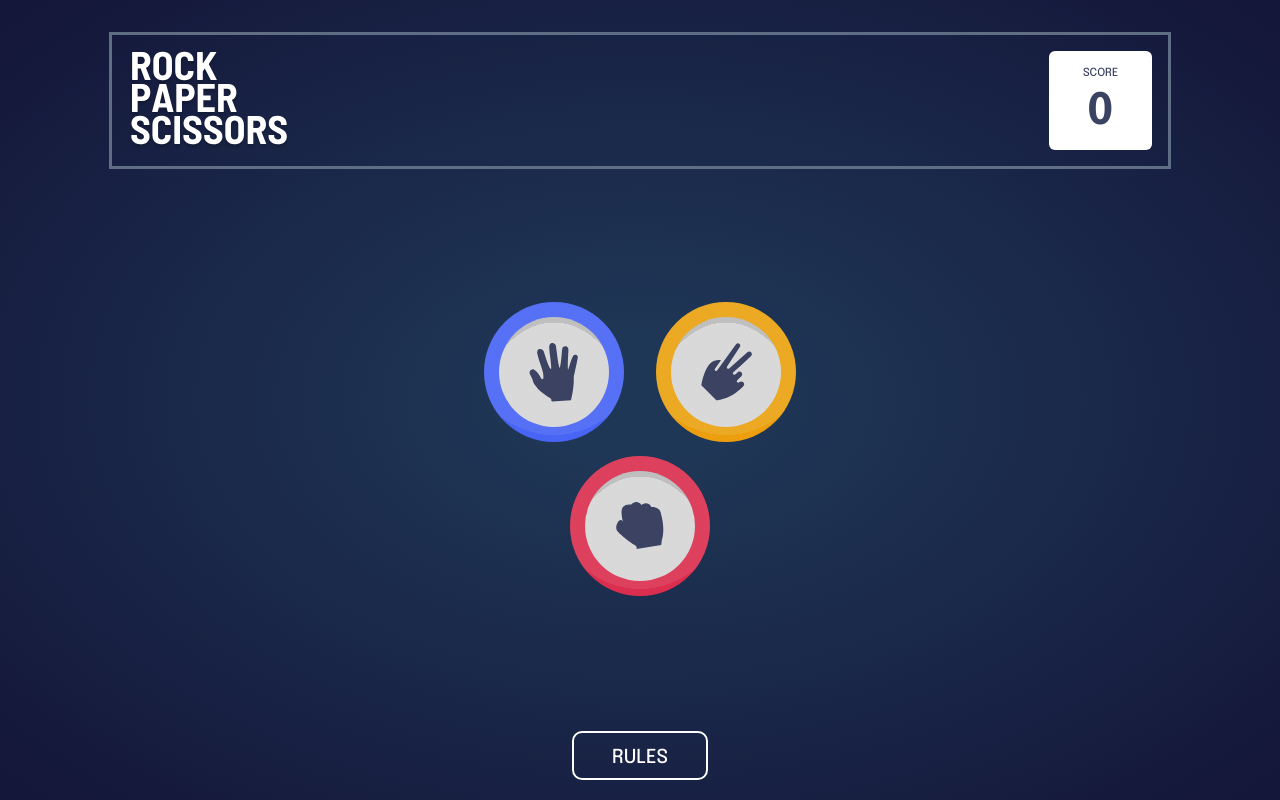
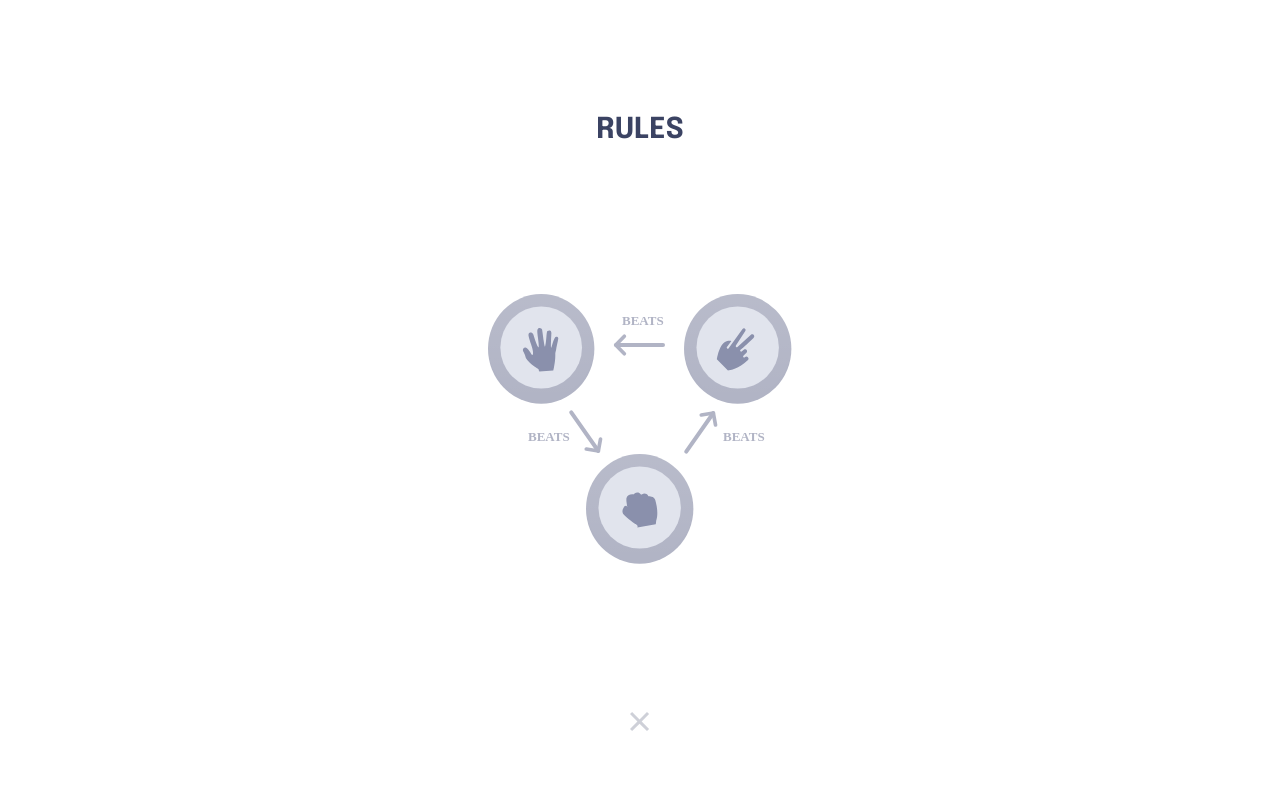
Before and after one commit to EnonLava/frontendmentor-challenges, a plain HTML site: page rock-paper-scissors-master/index.html in a window 1280 px wide. Both pictures are taken after a click on the button "RULES". Drawn offline with Linux system fonts and the light colour scheme.

Commit message:
Added script.js and rules button functionality

```diff
--- a/rock-paper-scissors-master/index.html
+++ b/rock-paper-scissors-master/index.html
@@ -21,7 +21,7 @@
     <div class="rules-overlay">
       <h2 class="rules-title">Rules</h2>
       <img class="rules-image" src="images/image-rules.svg">
-      <a role="button" id="close-rules"><img src="images/icon-close.svg"></a>
+      <a onClick="toggleRules(false)" role="button" id="close-rules"><img src="images/icon-close.svg"></a>
     </div>
     <header class="header">
       <img class="logo" alt="rock-paper-scissors" src="images/logo.svg" />
@@ -53,7 +53,7 @@
 
     </main>
     <footer>
-      <a role="button" id="rules-button">Rules</a>
+      <a onClick="toggleRules(true)" role="button" id="rules-button">Rules</a>
     </footer>
 
     <!--<div class="attribution">
@@ -61,5 +61,6 @@
       Coded by <a href="#">Your Name Here</a>.
     </div>-->
   </div>
+  <script src="script.js"></script>
 </body>
 </html>
--- /dev/null
+++ b/rock-paper-scissors-master/script.js
@@ -0,0 +1,10 @@
+
+
+
+function toggleRules(shown) {
+    let rules = document.getElementsByClassName("rules-overlay")[0];
+    if(shown)
+        rules.style.display = "flex";
+    else
+        rules.style.display = "none";
+}
--- a/rock-paper-scissors-master/style.css
+++ b/rock-paper-scissors-master/style.css
@@ -99,6 +99,7 @@ body {
     justify-content: space-between;
     padding: 1em;
     border: 3px solid var(--header-outline);
+    border-radius: 10px;
 }
 
 .score-container {
```
